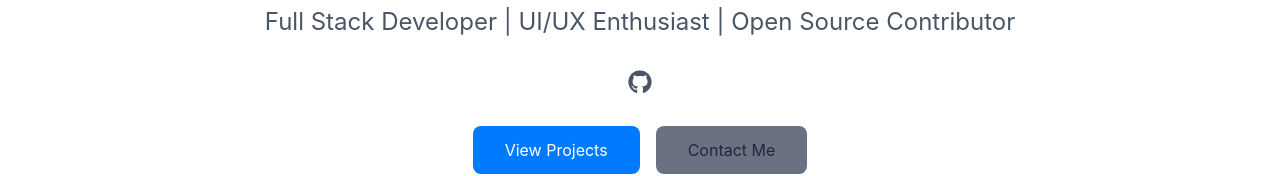
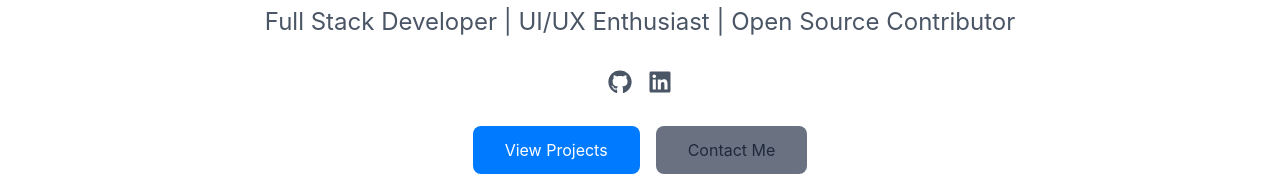
Before and after one commit to AMG218-ios/Portfolio-website, a Next.js app: page / in a window 1280 px wide. Shown: the part 402-578 px from the top of the page. Built offline with nearby package versions, Linux system fonts and the light colour scheme.

Commit message:
add the linkedin link to the hero section

```diff
--- a/src/app/components/Hero.tsx
+++ b/src/app/components/Hero.tsx
@@ -3,7 +3,7 @@
 import Image from 'next/image'
 import Link from 'next/link'
 import React from 'react'
-import { FaGithub } from 'react-icons/fa'
+import { FaGithub, FaLinkedin } from 'react-icons/fa'
 import {  motion } from 'framer-motion'
 import { fadeInUp, scaleIn } from '@/utils/animation'
 
@@ -38,6 +38,11 @@ const Hero = () => {
               <FaGithub/>
               </Link>
 
+              <Link href="https://www.linkedin.com/in/abdelmoin-al-megrab-493261375/?trk=opento_sprofile_details" className='text-2xl text-gray-600 hover:text-primary dark:text-gray-300 transition
+              duration-300'>
+                  <FaLinkedin/>
+              </Link>
+
 
 
           </div>
```
